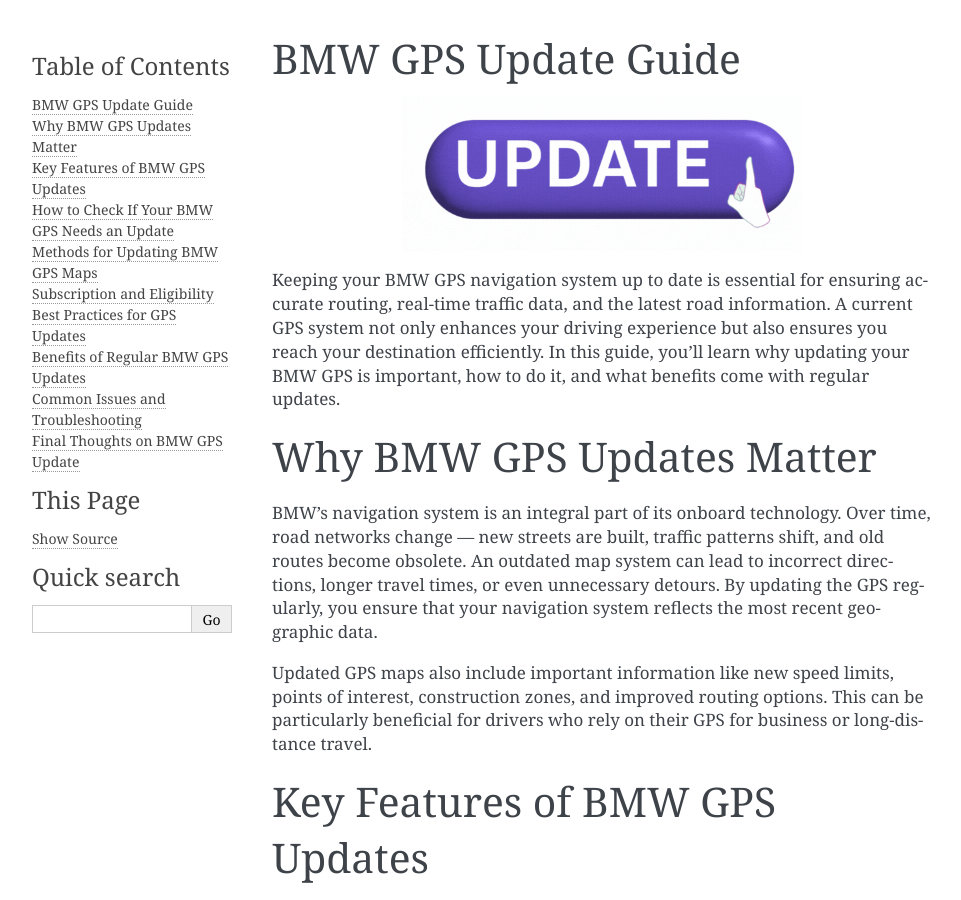
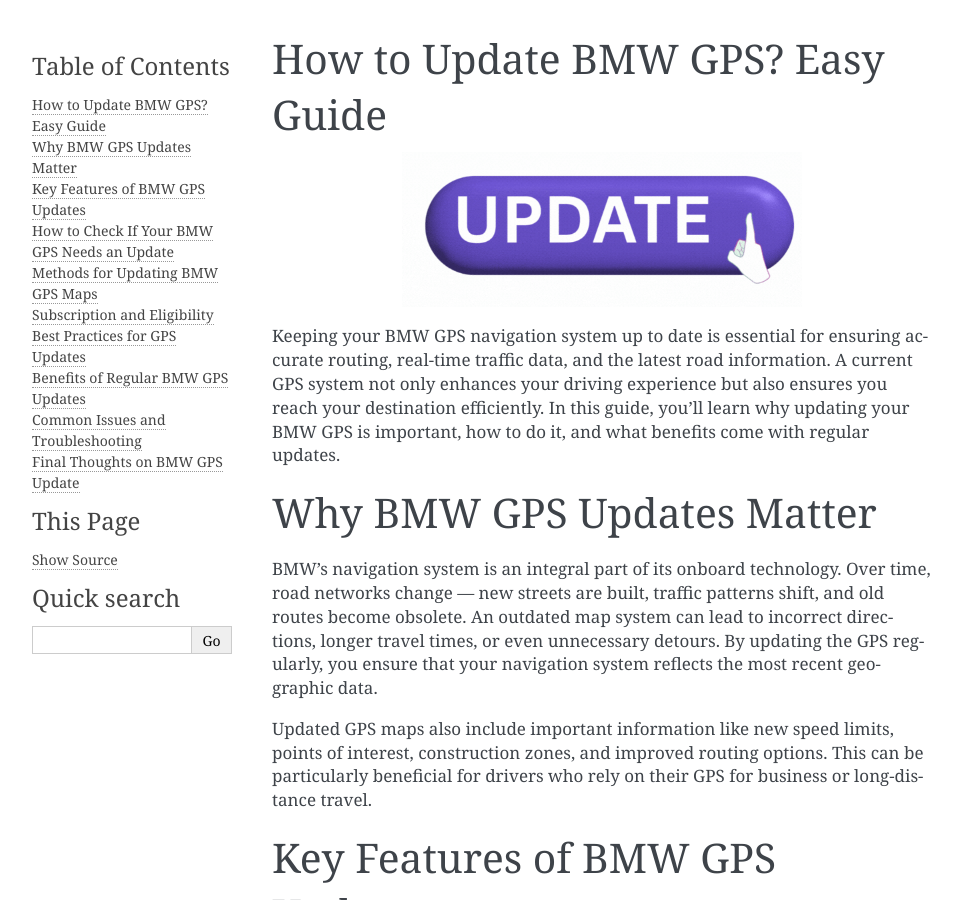
Before and after one commit to actipc336/bmwgpsupdate, a Sphinx documentation site: the page built from docs/index.rst, in a window 1280 px wide and 900 px high. Shown: the whole window, without its empty margins (148-1109 px from the left). Built offline with Sphinx 7.4.7, drawn with Linux system fonts in a browser that asks for light colours.

Commit message:
Update index.rst

```diff
--- a/docs/index.rst
+++ b/docs/index.rst
@@ -1,4 +1,4 @@
-BMW GPS Update Guide
+How to Update BMW GPS? Easy Guide
 ======================
 
 .. toctree::
```
